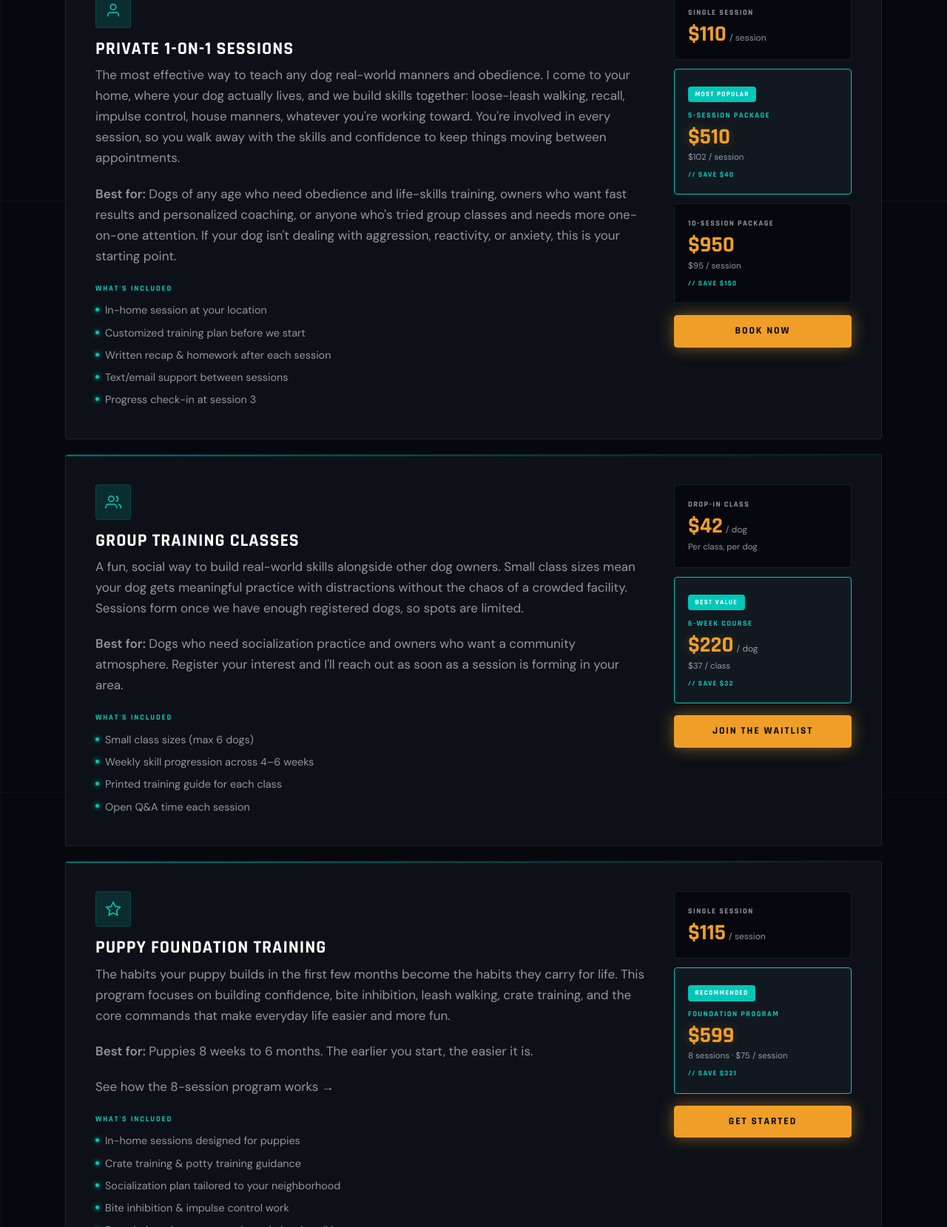
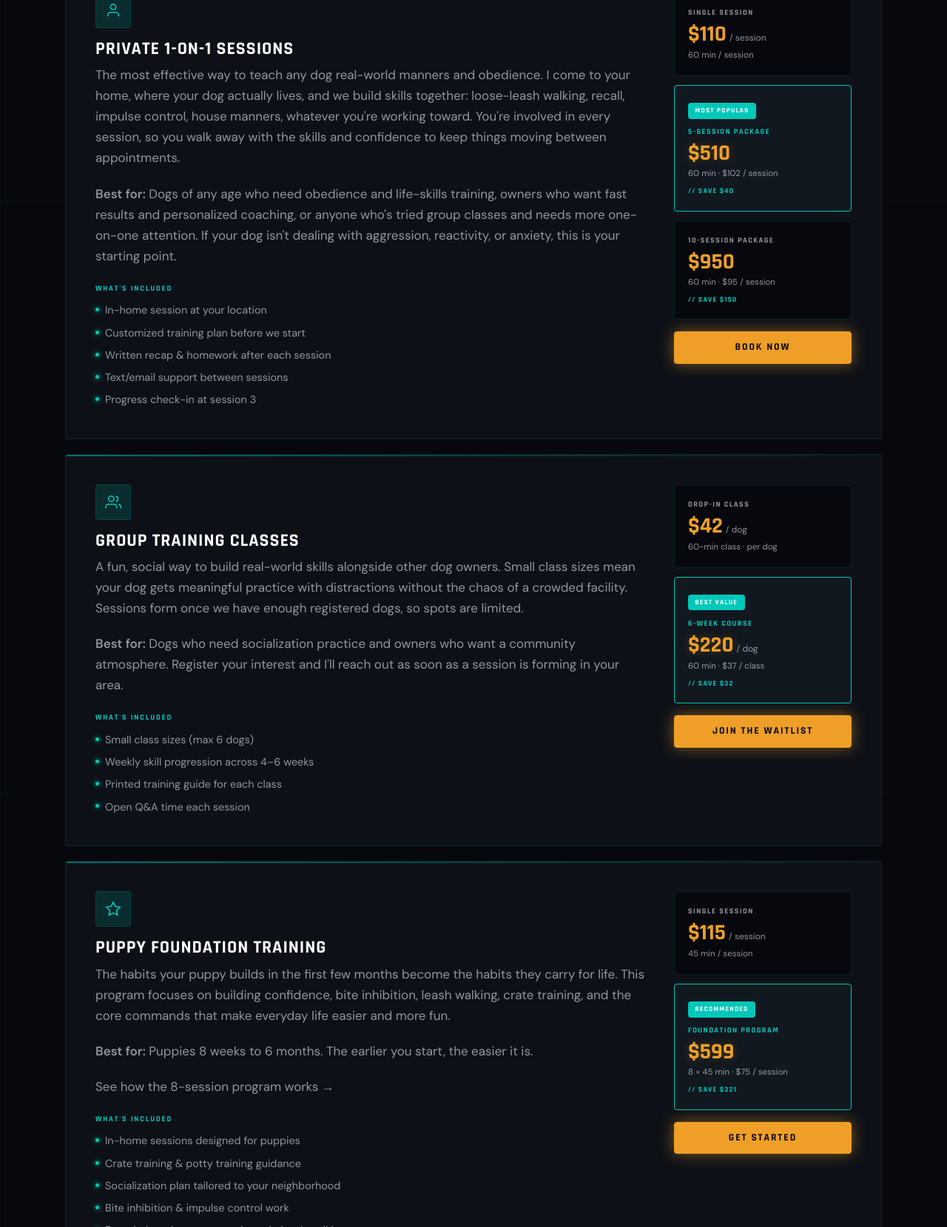
Before and after one commit to Kindredk9/kindredk9, a plain HTML site: page services.html in a window 1280 px wide. Shown: the part 1329-2988 px from the top of the page at 74% size. Drawn offline with Linux system fonts and the light colour scheme.

Commit message:
Add session durations to each service pricing tier
Co-Authored-By: Claude Opus 4.8 <noreply@anthropic.com>

```diff
--- a/services.html
+++ b/services.html
@@ -346,6 +346,7 @@
                   <span class="pkg-tier-amount">$135</span>
                   <span class="pkg-tier-unit">/ session</span>
                 </div>
+                <p class="pkg-breakdown">60 min / session</p>
               </div>
               <div class="pkg-tier pkg-tier--featured">
                 <p class="pkg-badge">Best Value</p>
@@ -402,6 +403,7 @@
                   <span class="pkg-tier-amount">$110</span>
                   <span class="pkg-tier-unit">/ session</span>
                 </div>
+                <p class="pkg-breakdown">60 min / session</p>
               </div>
               <div class="pkg-tier pkg-tier--featured">
                 <p class="pkg-badge">Most Popular</p>
@@ -409,7 +411,7 @@
                 <div class="pkg-tier-price">
                   <span class="pkg-tier-amount">$510</span>
                 </div>
-                <p class="pkg-breakdown">$102 / session</p>
+                <p class="pkg-breakdown">60 min · $102 / session</p>
                 <p class="pkg-save">// Save $40</p>
               </div>
               <div class="pkg-tier">
@@ -417,7 +419,7 @@
                 <div class="pkg-tier-price">
                   <span class="pkg-tier-amount">$950</span>
                 </div>
-                <p class="pkg-breakdown">$95 / session</p>
+                <p class="pkg-breakdown">60 min · $95 / session</p>
                 <p class="pkg-save">// Save $150</p>
               </div>
               <a href="contact.html?service=private" class="btn btn-primary pkg-cta" style="width:100%;justify-content:center">Book Now</a>
@@ -462,7 +464,7 @@
                   <span class="pkg-tier-amount">$42</span>
                   <span class="pkg-tier-unit">/ dog</span>
                 </div>
-                <p class="pkg-breakdown">Per class, per dog</p>
+                <p class="pkg-breakdown">60-min class · per dog</p>
               </div>
               <div class="pkg-tier pkg-tier--featured">
                 <p class="pkg-badge">Best Value</p>
@@ -471,7 +473,7 @@
                   <span class="pkg-tier-amount">$220</span>
                   <span class="pkg-tier-unit">/ dog</span>
                 </div>
-                <p class="pkg-breakdown">$37 / class</p>
+                <p class="pkg-breakdown">60 min · $37 / class</p>
                 <p class="pkg-save">// Save $32</p>
               </div>
               <a href="contact.html?service=group" class="btn btn-primary pkg-cta" style="width:100%;justify-content:center">Join the Waitlist</a>
@@ -518,6 +520,7 @@
                   <span class="pkg-tier-amount">$115</span>
                   <span class="pkg-tier-unit">/ session</span>
                 </div>
+                <p class="pkg-breakdown">45 min / session</p>
               </div>
               <div class="pkg-tier pkg-tier--featured">
                 <p class="pkg-badge">Recommended</p>
@@ -525,7 +528,7 @@
                 <div class="pkg-tier-price">
                   <span class="pkg-tier-amount">$599</span>
                 </div>
-                <p class="pkg-breakdown">8 sessions · $75 / session</p>
+                <p class="pkg-breakdown">8 × 45 min · $75 / session</p>
                 <p class="pkg-save">// Save $321</p>
               </div>
               <a href="contact.html?service=puppy" class="btn btn-primary pkg-cta" style="width:100%;justify-content:center">Get Started</a>
```
